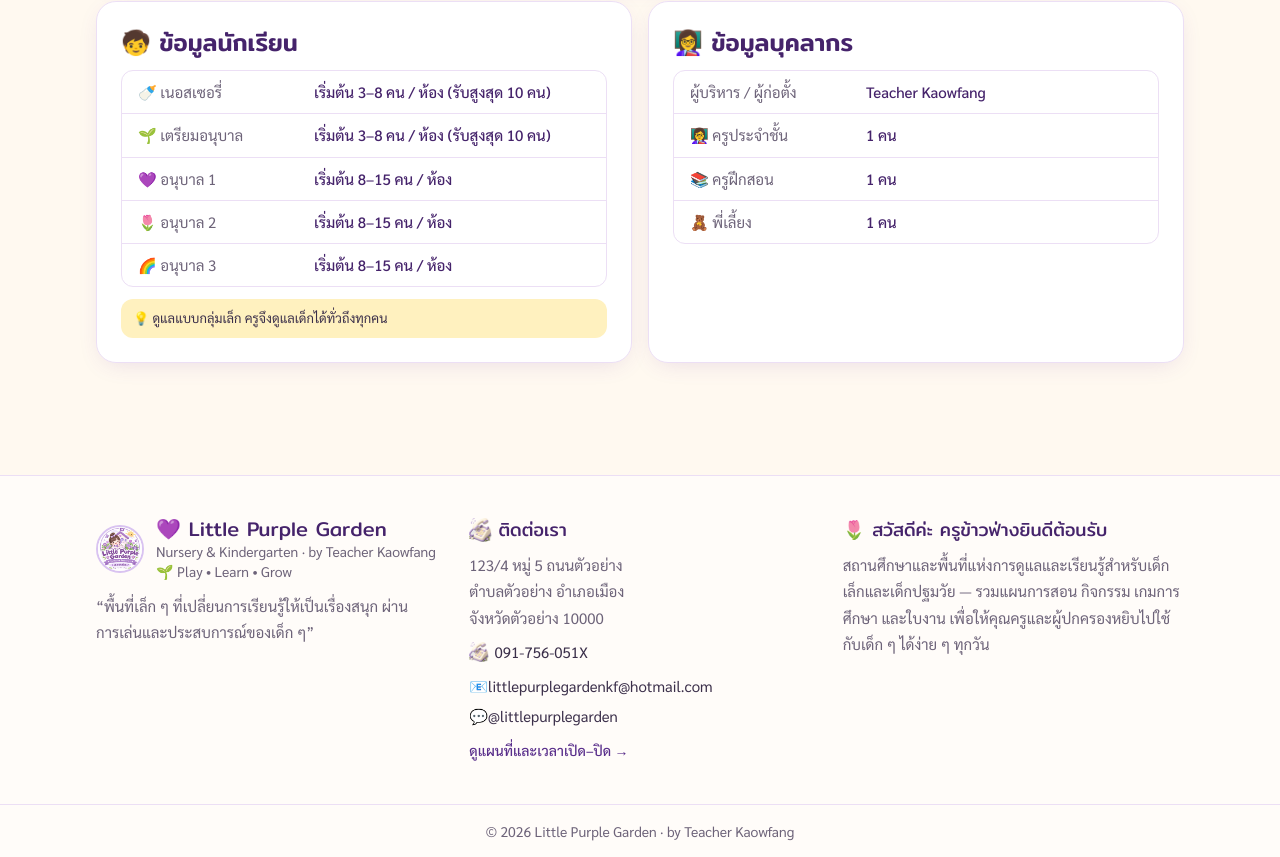
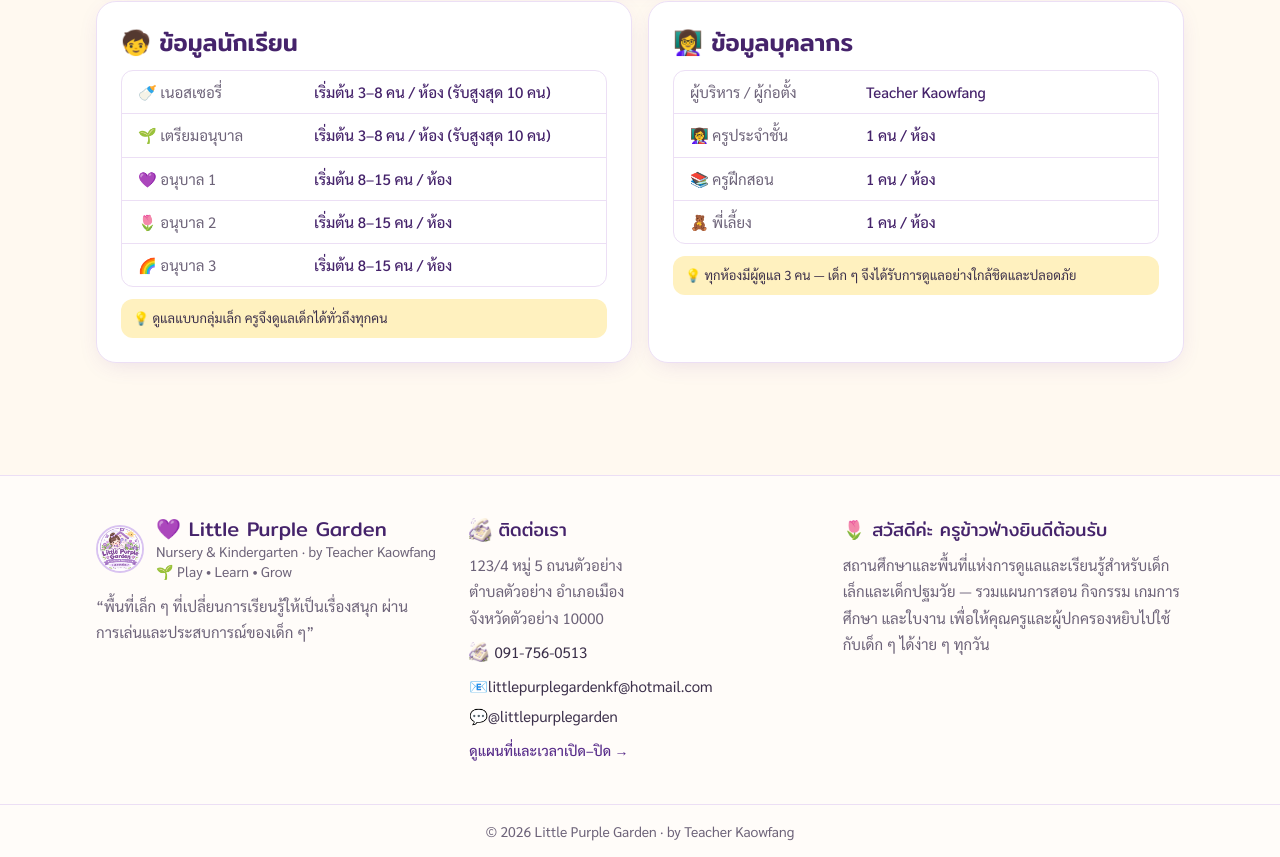
Before and after one commit to wachi9142-cpu/plan-play-learn-fang-front, a Next.js app: page /about in a window 1280 px wide. Shown: the part 4060-4917 px from the top of the page. Built offline with nearby package versions, Linux system fonts and the light colour scheme.

Commit message:
Update contact and about sections with accurate personnel information and notes

```diff
--- a/src/data/about.ts
+++ b/src/data/about.ts
@@ -141,10 +141,11 @@ export const ABOUT_SECTIONS: AboutSection[] = [
     title: "ข้อมูลบุคลากร",
     table: [
       { label: "ผู้บริหาร / ผู้ก่อตั้ง", value: "Teacher Kaowfang" },
-      { label: "👩‍🏫 ครูประจำชั้น", value: "1 คน" },
-      { label: "📚 ครูฝึกสอน", value: "1 คน" },
-      { label: "🧸 พี่เลี้ยง", value: "1 คน" },
+      { label: "👩‍🏫 ครูประจำชั้น", value: "1 คน / ห้อง" },
+      { label: "📚 ครูฝึกสอน", value: "1 คน / ห้อง" },
+      { label: "🧸 พี่เลี้ยง", value: "1 คน / ห้อง" },
     ],
+    note: "ทุกห้องมีผู้ดูแล 3 คน — เด็ก ๆ จึงได้รับการดูแลอย่างใกล้ชิดและปลอดภัย",
   },
 ];
 
--- a/src/data/contact.ts
+++ b/src/data/contact.ts
@@ -4,7 +4,7 @@ export const CONTACT = {
   credit: "by Teacher Kaowfang",
   address: {
     lines: ["123/4 หมู่ 5 ถนนตัวอย่าง", "ตำบลตัวอย่าง อำเภอเมือง", "จังหวัดตัวอย่าง 10000"],
-    note: "ที่อยู่เป็นตัวอย่าง — แก้ไขได้ใน src/data/contact.ts",
+    note: "กำลังอัปเดตที่อยู่และแผนที่ — ระหว่างนี้สอบถามเส้นทางได้ทางโทรศัพท์หรือ LINE ค่ะ",
   },
   /** พิกัด/คำค้นสำหรับแผนที่ — ใส่ lat,lng หรือชื่อสถานที่ */
   map: {
@@ -23,7 +23,7 @@ export const CONTACT = {
   ],
   hoursNote: "วันหยุดนักขัตฤกษ์และวันหยุดพิเศษ ดูได้ที่ปฏิทินโรงเรียน",
   channels: [
-    { id: "phone", emoji: "☎️", icon: "/nav/phone.webp", label: "โทรศัพท์", value: "091-756-051X", href: "tel:091756051X" },
+    { id: "phone", emoji: "☎️", icon: "/nav/phone.webp", label: "โทรศัพท์", value: "091-756-0513", href: "tel:0917560513" },
     { id: "email", emoji: "📧", label: "Email", value: "littlepurplegardenkf@hotmail.com", href: "mailto:littlepurplegardenkf@hotmail.com" },
     { id: "line", emoji: "💬", label: "LINE", value: "@littlepurplegarden", href: "https://line.me/R/ti/p/@littlepurplegarden" },
     { id: "facebook", emoji: "📘", label: "Facebook", value: "Little Purple Garden", href: "https://www.facebook.com/" },
```
Also changed, not shown: 1 other file (tests, documents, lock files or other folders).
